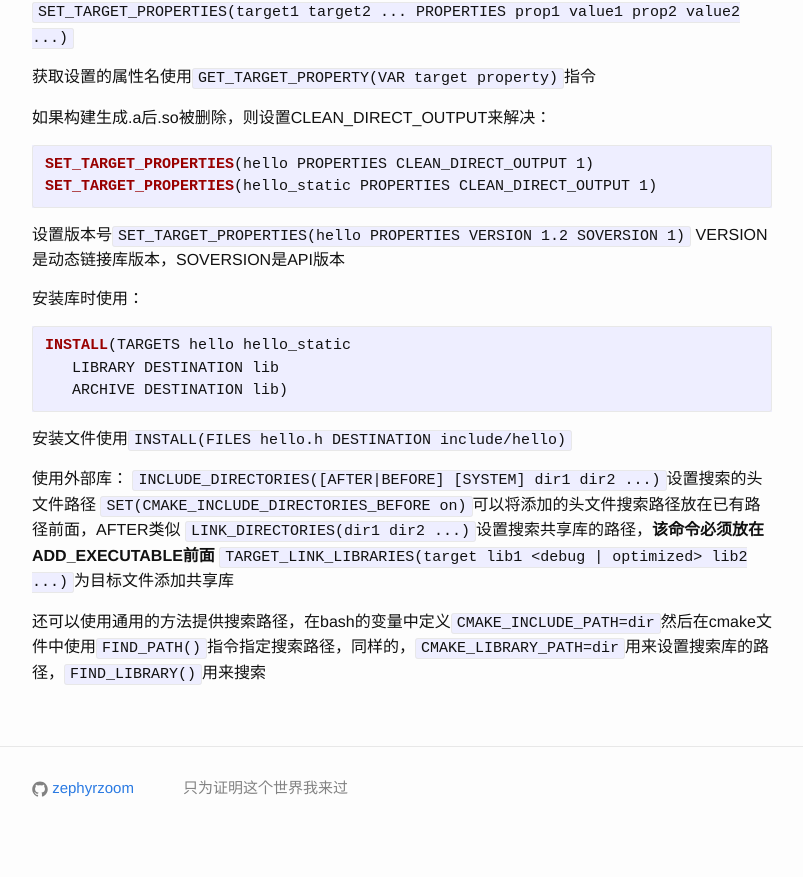
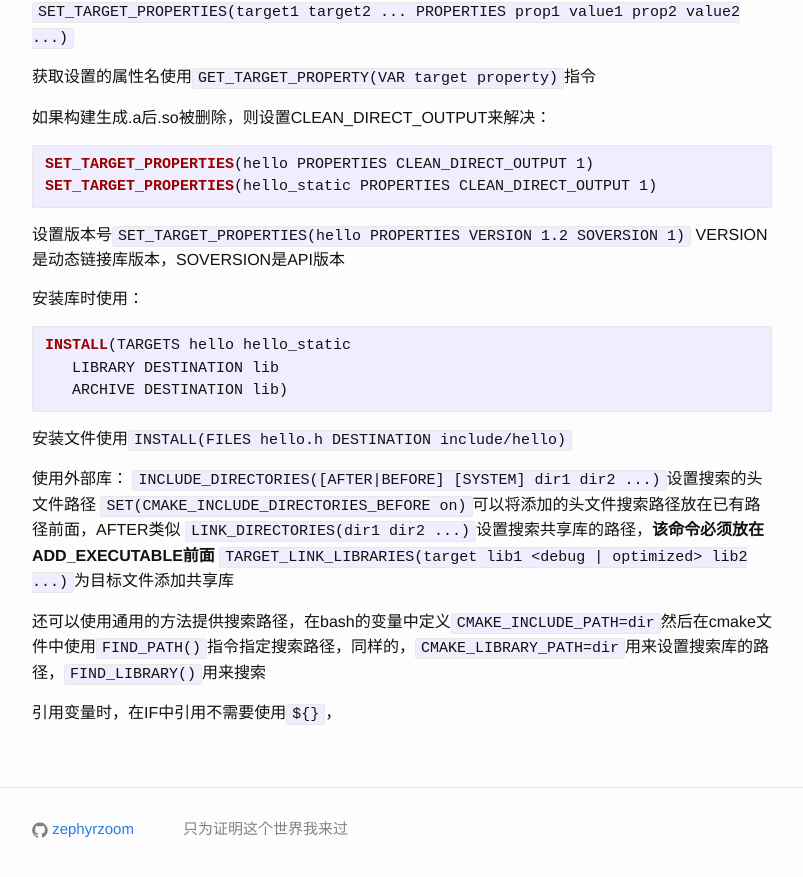
Before and after one commit to zephyrzoom/zephyrzoom.github.io, a Jekyll site: the page built from _posts/2017-10-28-cmake.md, in a window 1280 px wide and 900 px high, scrolled down 1107 px. Shown: the top 877 px of the window, without its empty margins (238-1041 px from the left). Built offline with Jekyll 4.4.1, drawn with Linux system fonts in a browser that asks for light colours.

Commit message:
update cmake \

```diff
--- a/_posts/2017-10-28-cmake.md
+++ b/_posts/2017-10-28-cmake.md
@@ -83,3 +83,5 @@ INSTALL(TARGETS hello hello_static
 `TARGET_LINK_LIBRARIES(target lib1 <debug | optimized> lib2 ...)`为目标文件添加共享库
 
 还可以使用通用的方法提供搜索路径，在bash的变量中定义`CMAKE_INCLUDE_PATH=dir`然后在cmake文件中使用`FIND_PATH()`指令指定搜索路径，同样的，`CMAKE_LIBRARY_PATH=dir`用来设置搜索库的路径，`FIND_LIBRARY()`用来搜索
+
+引用变量时，在IF中引用不需要使用`${}`，
```
